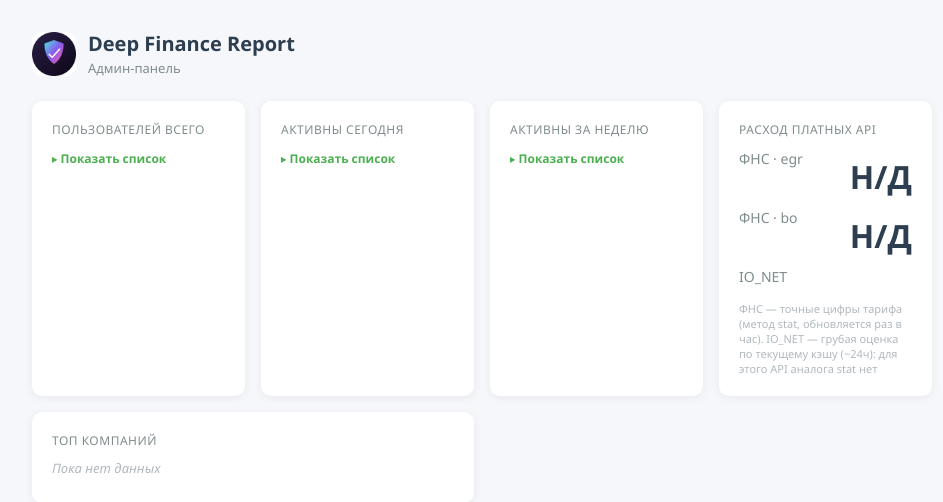
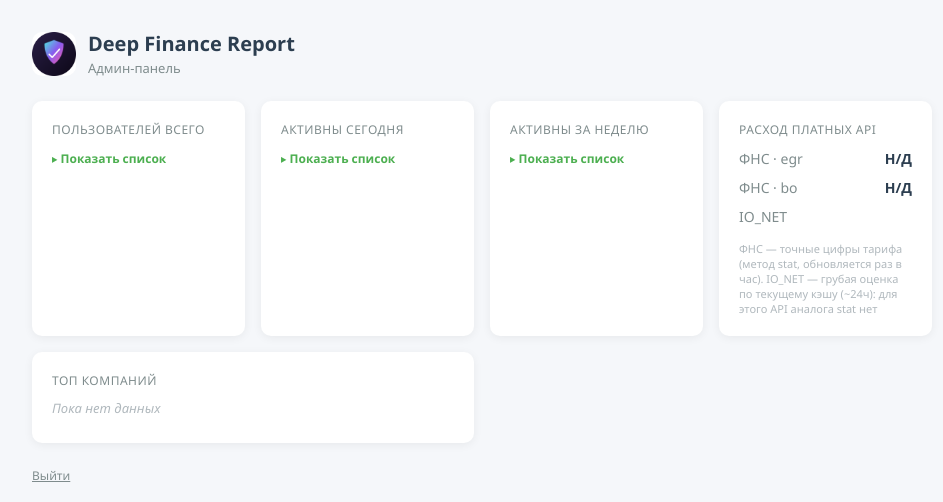
Before and after one commit to Artmalinkov/Report_3, a FastAPI app: template app/dashboard/templates/index.html in a window 1280 px wide. Shown: the top 502 px of the page, without its empty margins (158-1101 px from the left). Run offline with FastAPI, Linux system fonts and the light colour scheme; the template is opened without the code that fills it, so the values that code supplies are empty; parts of the project's set-up code (start-up, migrations or seed data) failed here and were passed over.

Commit message:
Уменьшен шрифт цифр в карточке "Расход платных API" — умещаются в одну строку

```diff
--- a/app/dashboard/templates/index.html
+++ b/app/dashboard/templates/index.html
@@ -90,7 +90,7 @@
         .api-rows { margin-top: 6px; }
         .api-rows .row { display: flex; justify-content: space-between; padding: 5px 0; font-size: 14px; }
         .api-rows .row .name { color: #7f8c8d; }
-        .api-rows .row .value { color: #2c3e50; font-weight: 700; }
+        .api-rows .row .value { color: #2c3e50; font-weight: 700; font-size: 14px; margin-top: 0; white-space: nowrap; }
         .note { font-size: 11px; color: #b0b8bd; margin-top: 10px; }
     </style>
 </head>
```
